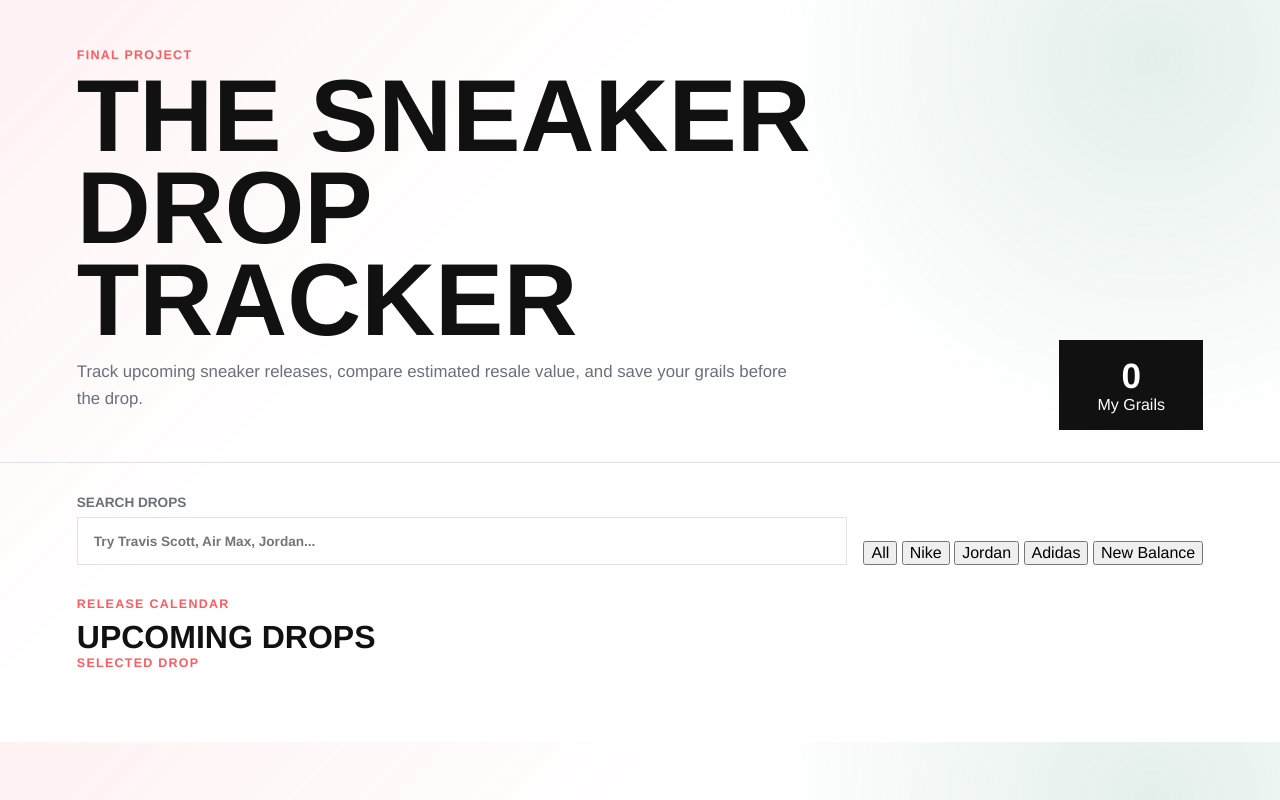
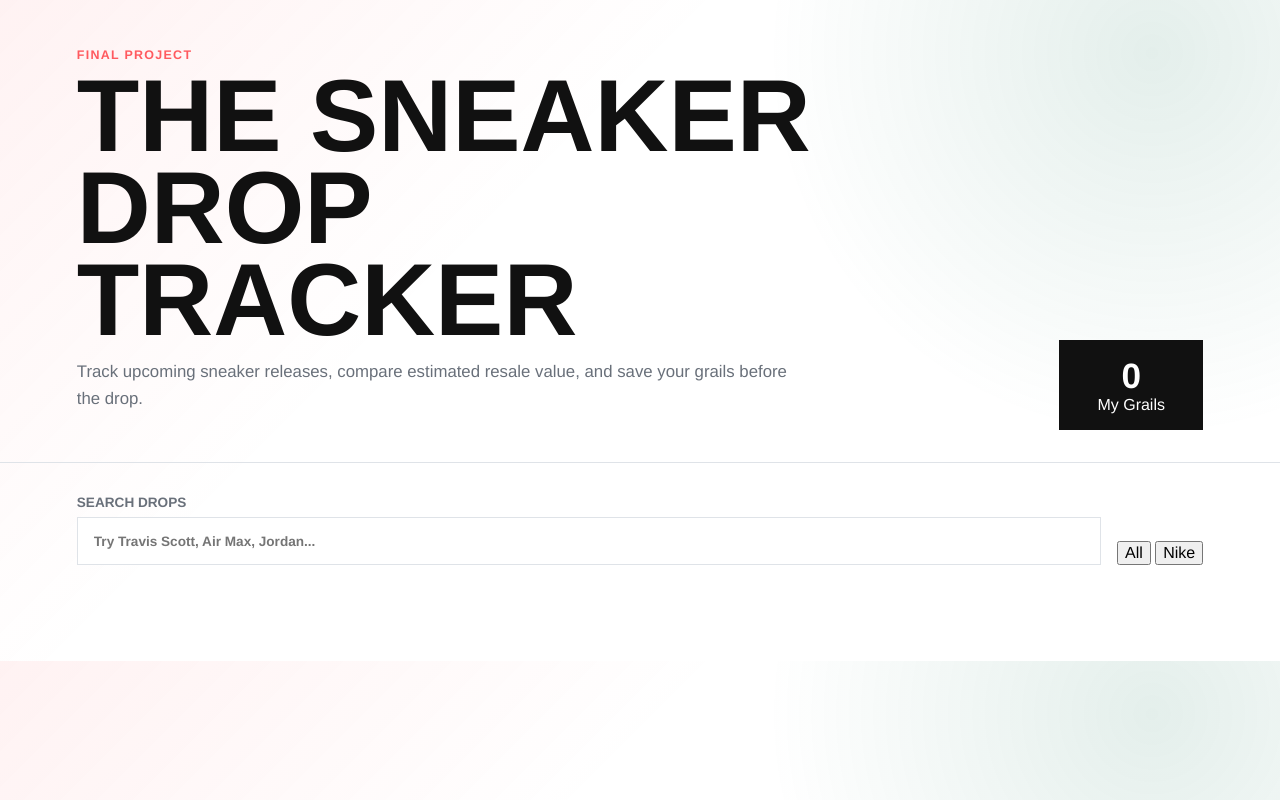
Before and after one commit to quelithogab/wdd330-my-final-project, a plain HTML site: page index.html in a window 1280 px wide. Drawn offline with Linux system fonts and the light colour scheme; a script that the page names is missing.

Commit message:
Create repository structure  Add index.html Add main CSS file

```diff
--- a/index.html
+++ b/index.html
@@ -38,27 +38,10 @@
         <div class="brand-filter">
           <button class="filter-button active" data-brand="all">All</button>
           <button class="filter-button" data-brand="Nike">Nike</button>
-          <button class="filter-button" data-brand="Jordan">Jordan</button>
-          <button class="filter-button" data-brand="Adidas">Adidas</button>
-          <button class="filter-button" data-brand="New Balance">New Balance</button>
+
         </div>
       </section>
 
-      <section class="content-grid">
-        <section>
-          <div class="section-heading">
-            <p class="eyebrow">Release Calendar</p>
-            <h2>Upcoming Drops</h2>
-          </div>
-
-          <div id="sneaker-grid" class="sneaker-grid"></div>
-        </section>
-
-        <aside class="detail-panel">
-          <p class="eyebrow">Selected Drop</p>
-          <div id="detail-content"></div>
-        </aside>
-      </section>
     </main>
   </body>
 </html>
```
